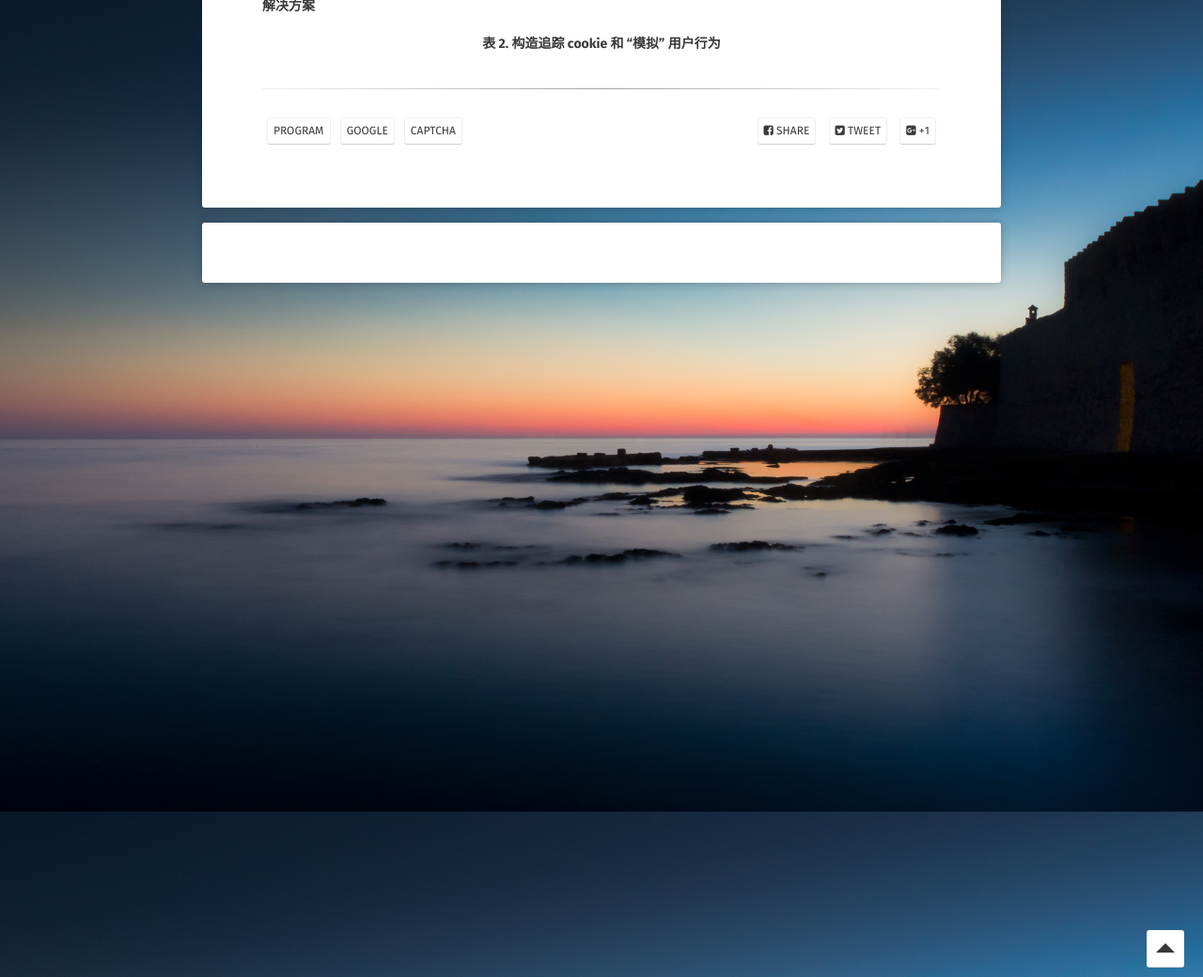
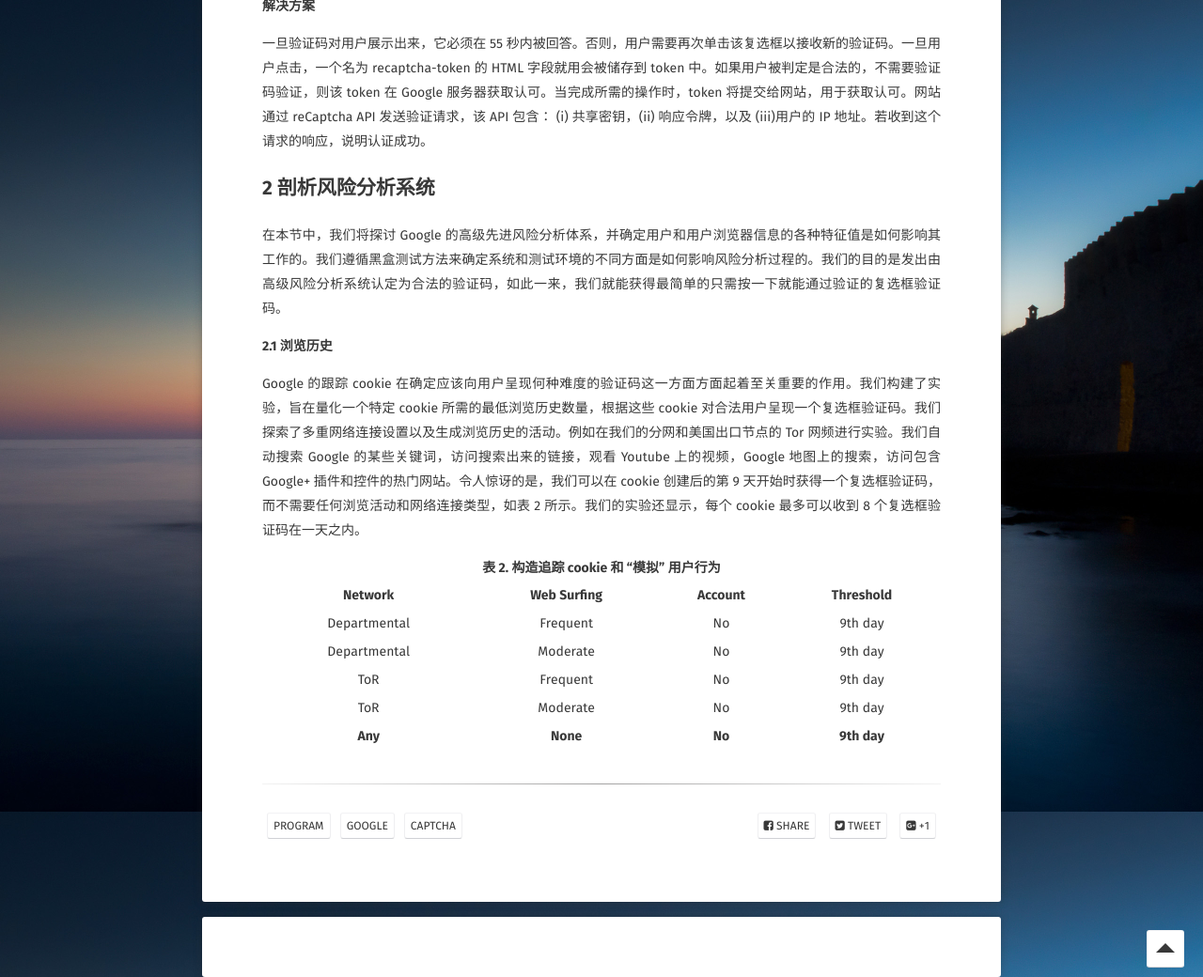
Before and after one commit to AurevoirXavier/deprecated-AurevoirXavier.github.io, a Jekyll site: the page built from _posts/2017-4-19-reCAPTCHA.md, in a window 1280 px wide and 1400 px high, scrolled down 3276 px. Shown: the part 360-1400 px from the top of the window at 94% size. Built offline with Jekyll 4.4.1, drawn with Linux system fonts in a browser that asks for light colours; some web fonts are replaced; comment, search, counter and statistics services are not loaded; some of the changed text lies outside the part shown.

Commit message:
17:00/04/20/2017

```diff
--- a/_posts/2017-4-19-reCAPTCHA.md
+++ b/_posts/2017-4-19-reCAPTCHA.md
@@ -23,7 +23,7 @@
 
 在这篇论文中，我们对 reCaptcha 和多种多样的用户请求是如何影响风险分析系统做判断，做了系统研究。通过大量的实验，我们发现一些缺陷，攻击者可以通过这些缺陷来轻松地影响风险分析系统，绕过验证码限制，进而实施大规模的攻击。随后，我们利用深度学习技术进行图像的语义注释，设计了一种新颖的低成本攻击方式。我们的攻击系统非常有效，能够自动解决 70.78% 的图片 reCaptcha，每个验证码的认证只平均只耗费 19 秒。我们对 Facebook 的图片验证码也做了测试攻击，成功率达到了 83.5%。基于我们的实验所得，我们针对这些攻击，提供了一系列的保护和改善措施。总之，我们的研究专注于 reCaptcha，这些发现有非常广的影响。因为对图片所传达的语义信息的逻辑自动化处理越来越多，越来越频繁，所以，验证码也必然要顺应趋势，在更新奇的方向上做更深的探索。
 
-## 了解 Recaptcha
+## 1 了解 Recaptcha
 
 Google 提供的 reCaptcha 服务 [1] 是最广泛使用的验证码服务，已被许多流行网站采用，用于防止自动漫游器进行恶意活动。Google 宣布 [2] 部署了一个新的 reCaptcha 机制，旨在使其更加人性化和安全。
 
@@ -62,4 +62,22 @@
 
 **解决方案**
 
+一旦验证码对用户展示出来，它必须在 55 秒内被回答。否则，用户需要再次单击该复选框以接收新的验证码。一旦用户点击，一个名为 recaptcha-token 的 HTML 字段就用会被储存到 token 中。如果用户被判定是合法的，不需要验证码验证，则该 token 在 Google 服务器获取认可。当完成所需的操作时，token 将提交给网站，用于获取认可。网站通过 reCaptcha API 发送验证请求，该 API 包含： (i) 共享密钥，(ii) 响应令牌，以及 (iii)用户的 IP 地址。若收到这个请求的响应，说明认证成功。
+
+## 2 剖析风险分析系统
+
+在本节中，我们将探讨 Google 的高级先进风险分析体系，并确定用户和用户浏览器信息的各种特征值是如何影响其工作的。我们遵循黑盒测试方法来确定系统和测试环境的不同方面是如何影响风险分析过程的。我们的目的是发出由高级风险分析系统认定为合法的验证码，如此一来，我们就能获得最简单的只需按一下就能通过验证的复选框验证码。
+
+**2.1 浏览历史**
+
+Google 的跟踪 cookie 在确定应该向用户呈现何种难度的验证码这一方面方面起着至关重要的作用。我们构建了实验，旨在量化一个特定 cookie 所需的最低浏览历史数量，根据这些 cookie 对合法用户呈现一个复选框验证码。我们探索了多重网络连接设置以及生成浏览历史的活动。例如在我们的分网和美国出口节点的 Tor 网频进行实验。我们自动搜索 Google 的某些关键词，访问搜索出来的链接，观看 Youtube 上的视频，Google 地图上的搜索，访问包含 Google+ 插件和控件的热门网站。令人惊讶的是，我们可以在 cookie 创建后的第 9 天开始时获得一个复选框验证码，而不需要任何浏览活动和网络连接类型，如表 2 所示。我们的实验还显示，每个 cookie 最多可以收到 8 个复选框验证码在一天之内。
+
 <center><strong>表 2. 构造追踪 cookie 和 “模拟” 用户行为</strong></center>
+
+|   Network    | Web Surfing | Account |  Threshold  |
+| :----------: | :---------: | :-----: | :---------: |
+| Departmental |  Frequent   |   No    |   9th day   |
+| Departmental |  Moderate   |   No    |   9th day   |
+|     ToR      |  Frequent   |   No    |   9th day   |
+|     ToR      |  Moderate   |   No    |   9th day   |
+|   **Any**    |  **None**   | **No**  | **9th day** |
```
